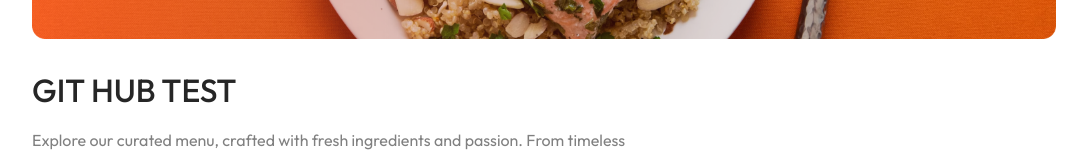
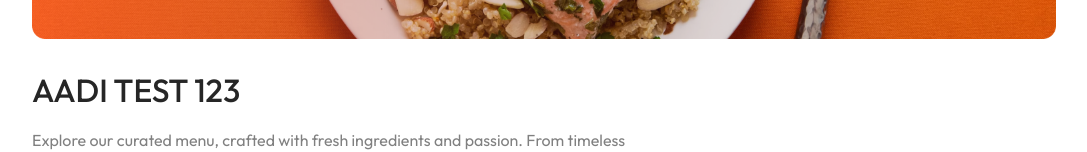
Before and after one commit to darkknight190604/Food-Delivery-App, a React (Vite) app in the folder frontend/: page / in a window 1280 px wide. Shown: the part 507-659 px from the top of the page, without its empty margins (96-1183 px from the left). Built offline with nearby package versions, Linux system fonts and the light colour scheme.

Commit message:
GIT TEST 2

```diff
--- a/frontend/src/components/ExploreMenu/ExploreMenu.jsx
+++ b/frontend/src/components/ExploreMenu/ExploreMenu.jsx
@@ -5,7 +5,7 @@ import { menu_list } from '../../assets/assets'
 const ExploreMenu = ({ category, setCategory }) => {
   return (
     <div className='explore-menu' id='explore-menu'>
-      <h1>GIT HUB TEST</h1>
+      <h1>AADI TEST 123</h1>
       <p className='explore-menu-text'>
         Explore our curated menu, crafted with fresh ingredients and passion. From timeless classics to bold new flavors, discover delicious meals made to satisfy every craving.
       </p>
```
